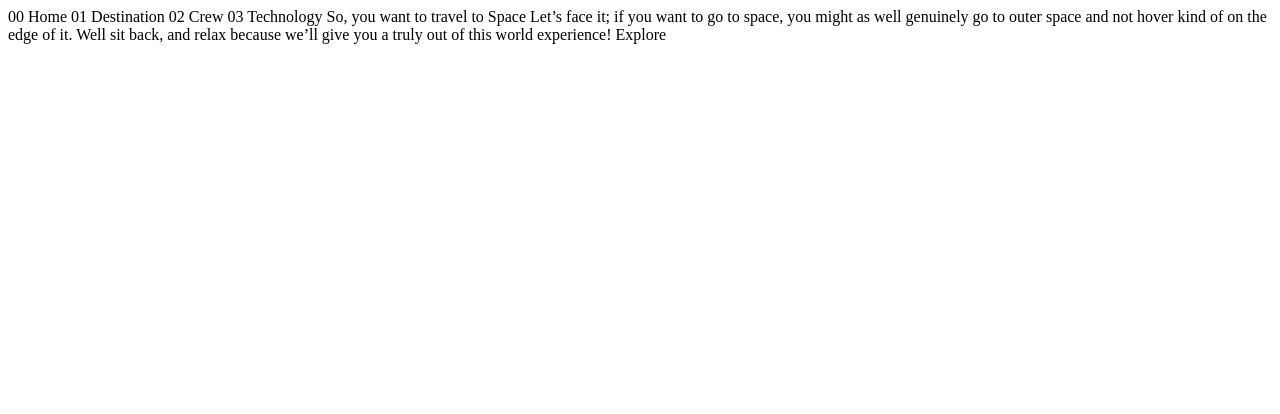
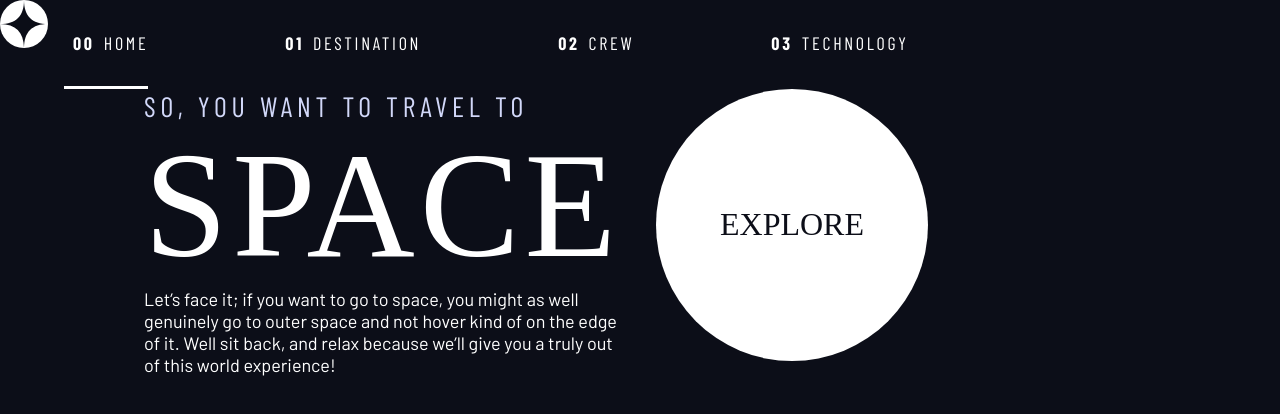
Before and after one commit to nerometa/space-tourism-website-challenge, a plain HTML site: page index.html in a window 1280 px wide. Drawn offline with nearby package versions, Linux system fonts and the light colour scheme; a web font is replaced by a local one.

Commit message:
add some content to homepage

```diff
--- /dev/null
+++ b/index.css
@@ -0,0 +1,299 @@
+/* ----------------- */
+/* Custom Properties */
+/* ----------------- */
+
+:root {
+    /* colors */
+    --clr-dark: 230 35% 7%;
+    --clr-light: 231 77% 90%;
+    --clr-white: 0 0% 100%;
+
+    /* font-sizes */
+    --fs-900: 9.375rem;
+    --fs-800: 6.25rem;
+    --fs-700: 3.5rem;
+    --fs-600: 2rem;
+    --fs-500: 1.75rem;
+    --fs-400: 1.125rem;
+    --fs-300: 1rem;
+    --fs-200: 0.875rem;
+
+    /* font-families */
+    --ff-serif: "Bellefair", serif;
+    --ff-sans-cond: "Barlow Condensed", sans-serif;
+    --ff-sans-normal: "Barlow", sans-serif;
+}
+
+/* -------- */
+/* Reset    */
+/* -------- */
+
+/* Box sizing */
+*,
+*::before,
+*::after{
+    box-sizing: border-box;
+}
+
+/* Reset Margins */
+
+body,
+h1,
+h2,
+h3,
+h4,
+h5,
+p,
+figure,
+picture {
+    margin: 0;
+}
+
+h1,
+h2,
+h3,
+h4,
+h5,
+h6,
+p {
+    font-weight: 400;
+}
+
+/* Set up the body */
+body {
+    font-family: var(--ff-sans-normal);
+    font-size: var(--fs-400);
+    background-color: hsl(var(--clr-dark));
+    color: hsl(var(--clr-white));
+    min-height: 100vh;
+}
+
+/* make images easier to work with */
+img,
+picture {
+    max-width: 100%;
+    display: block;
+}
+
+/* make forms easier to work with */
+input,
+button,
+textarea,
+select {
+    font: inherit;
+}
+
+/* remove animations for people who've turned them off */
+
+@media (prefers-reduced-motion: reduce) {
+    *,
+    *::before,
+    *::after {
+      animation-duration: 0.01ms !important;
+      animation-iteration-count: 1 !important;
+      transition-duration: 0.01ms !important;
+      scroll-behavior: auto !important;
+    }
+}
+
+/* ---------------- */
+/* Utility Classes  */
+/* ---------------- */
+
+/* general */
+
+.flex {
+    display: flex;
+    gap: var(--gap, 1rem);
+}
+
+.grid {
+    display: grid;
+    gap: var(--gap, 1rem);
+}
+
+.flow > *:where(:not(:first-child)) {
+    margin-top: var(--flow-space, 1rem);
+}
+
+.container {
+    padding-inline: 2em;
+    max-width: 60rem;
+    margin-inline: auto;
+}
+
+.grid-container {
+    display: grid;
+    column-gap: var(--container-gap, 2rem);
+    grid-template-columns: minmax(2em, 1fr) repeat(2, minmax(0, 30rem)) minmax(2em, 1fr);
+}
+
+.grid-container > *:first-child {
+    grid-column: 2;
+}
+
+.grid-container > *:last-child {
+    grid-column: 3;
+}
+
+.sr-only {
+    position: absolute;
+    width: 1px;
+    height: 1px;
+    padding: 0;
+    margin: -1px;
+    overflow: hidden;
+    clip: rect(0, 0, 0, 0);
+    white-space: nowrap; /* added line */
+    border: 0;
+}
+
+/* colors */
+
+.bg-dark { background-color: hsl(var(--clr-dark)); }
+.bg-accent { background-color: hsl(var(--clr-light)); }
+.bg-white { background-color: hsl(var(--clr-white)); }
+.text-dark { color: hsl(var(--clr-dark)); }
+.text-accent { color: hsl(var(--clr-light)); }
+.text-white { color: hsl(var(--clr-white)); }
+
+/* typography */
+
+.ff-serif { font-family: var(--ff-serif); }
+.ff-sans-cond { font-family: var(--ff-sans-cond); }
+.ff-sans-normal { font-family: var(--ff-sans-normal); }
+
+.letter-spacing-1 { letter-spacing: 4.75px; }
+.letter-spacing-2 { letter-spacing: 2.7px; }
+.letter-spacing-3 { letter-spacing: 2.35px; }
+
+.uppercase { text-transform: uppercase; }
+
+.fs-900 { font-size: var(--fs-900); }
+.fs-800 { font-size: var(--fs-800); }
+.fs-700 { font-size: var(--fs-700); }
+.fs-600 { font-size: var(--fs-600); }
+.fs-500 { font-size: var(--fs-500); }
+.fs-400 { font-size: var(--fs-400); }
+.fs-300 { font-size: var(--fs-300); }
+.fs-200 { font-size: var(--fs-200); }
+
+
+.fs-900,
+.fs-800,
+.fs-700,
+.fs-600 {
+    line-height: 1.1;
+}
+
+.numbered-title {
+    text-transform: uppercase;
+    font-family: var(--ff-sans-cond);
+    font-size: var(--fs-500);
+    letter-spacing: 4.72px;
+}
+
+.numbered-title > span {
+    margin-right: .5em;
+    font-weight: 700;
+    color: hsl(var(--clr-light) / .25);
+}
+
+/* ----------------- */
+/* Custom Properties */
+/* ----------------- */
+
+.large-button {
+    position: relative;
+    display: inline-grid;
+    z-index: 1;
+    place-items: center;
+    padding: 0 2em;
+    border-radius: 50%;
+    aspect-ratio: 1;
+    text-decoration: none;
+}
+
+.large-button::after {
+    content: '';
+    position: absolute;
+    z-index: -1;
+    width: 100%;
+    height: 100%;
+    background: hsl( var(--clr-white) / .15);
+    border-radius: 50%;
+    opacity: 0;
+    transition: opacity 500ms linear, transform 750ms ease-in-out;
+}
+
+.large-button:hover::after,
+.large-button:focus::after {
+    opacity: 1;
+    transform: scale(1.5);
+}
+
+.primary-navigation {
+    --gap: 8rem;
+    --underline-gap: 2rem;
+    list-style: none;
+    padding: 0;
+    margin: 0;
+}
+
+.primary-navigation a {
+    text-decoration: none;
+}
+
+.primary-navigation a > span {
+    font-weight: 700;
+    margin: .5em;
+}
+
+.underline-indicators > * {
+    cursor: pointer;
+    padding: var(--underline-gap, 1rem) 0;
+    border: 0;
+    border-bottom: .2rem solid hsl( var(--clr-white) / 0 );
+}
+
+.underline-indicators > *:hover,
+.underline-indicators > *:focus {
+    border-color: hsl( var(--clr-white) / .5);
+}
+
+.underline-indicators > .active,
+.underline-indicators > [aria-selected="true"] {
+    color: hsl( var(--clr-white) / 1);
+    border-color: hsl( var(--clr-white) / 1);
+}
+
+.tab-list {
+    --gap: 2rem;
+}
+
+.dot-indicators > * {
+    cursor: pointer;
+    border-radius: 50%;
+    padding: .5rem;
+    border: 0;
+    background-color: hsl(var(--clr-light) / .25);
+}
+
+.dot-indicators > *:hover, .number-indicators > *:hover,
+.dot-indicators > *:focus, .number-indicators > *:focus {
+    background-color: hsl(var(--clr-light) / .5);
+}
+
+.dot-indicators > [aria-selected="true"],
+.number-indicators > [aria-selected="true"] {
+    background-color: hsl(var(--clr-light) / 1);
+}
+
+.number-indicators > * {
+    cursor: pointer;
+    border-radius: 50%;
+    width: 60px;
+    height: 60px;
+    border: 0;
+    background-color: hsl(var(--clr-light) / .25);
+}
--- a/index.html
+++ b/index.html
@@ -3,25 +3,48 @@
 <head>
   <meta charset="UTF-8">
   <meta name="viewport" content="width=device-width, initial-scale=1.0">
-
+  <link rel="stylesheet" href="index.css">
   <link rel="icon" type="image/png" sizes="32x32" href="./assets/favicon-32x32.png">
+  <link rel="preconnect" href="https://fonts.googleapis.com">
+  <link rel="preconnect" href="https://fonts.gstatic.com" crossorigin>
+  <link href="https://fonts.googleapis.com/css2?family=Barlow+Condensed:wght@400;700&family=Bellefair&family=Barlow:wght@400;700&display=swap"
+      rel="stylesheet">
 
   <title>Frontend Mentor | Space tourism website</title>
 </head>
-<body>
+<body class="home">
 
-  00 Home
-  01 Destination
-  02 Crew
-  03 Technology
+  <header class="primary-header flex">
+    <div>
+      <img src="./assets/shared/logo.svg" alt="space tourism logo" class="logo">
+    </div>
+    <nav>
+      <ul class="primary-navigation underline-indicators flex">
+          <li class="active"><a class="ff-sans-cond text-white uppercase letter-spacing-2" href="index.html"><span>00</span>Home</a>
+          <li><a class="ff-sans-cond text-white uppercase letter-spacing-2" href="destination.html"><span>01</span>Destination</a>
+          <li><a class="ff-sans-cond text-white uppercase letter-spacing-2" href="crew.html"><span>02</span>Crew</a>
+          <li><a class="ff-sans-cond text-white uppercase letter-spacing-2" href="technology.html"><span>03</span>Technology</a>
+      </ul>
+  </nav>
+  </header>
 
-  So, you want to travel to
-  Space
-  Let’s face it; if you want to go to space, you might as well genuinely go to
-  outer space and not hover kind of on the edge of it. Well sit back, and relax
-  because we’ll give you a truly out of this world experience!
+  <div class="grid-container">
+    <div>
+      <h1 class="text-accent ff-sans-cond uppercase fs-500 letter-spacing-1">So, you want to travel to
+      <span class="fs-900 ff-serif text-white">Space</span></h1>
+      <p>Let’s face it; if you want to go to space, you might as well genuinely go to
+        outer space and not hover kind of on the edge of it. Well sit back, and relax
+        because we’ll give you a truly out of this world experience!</p>
+    </div>
 
-  Explore
+    <div>
+      <a href="#" class="large-button uppercase ff-serif bg-white text-dark fs-600">Explore</a>
+    </div>
+  </div>
+
+
+
+
 
 </body>
 </html>
```
